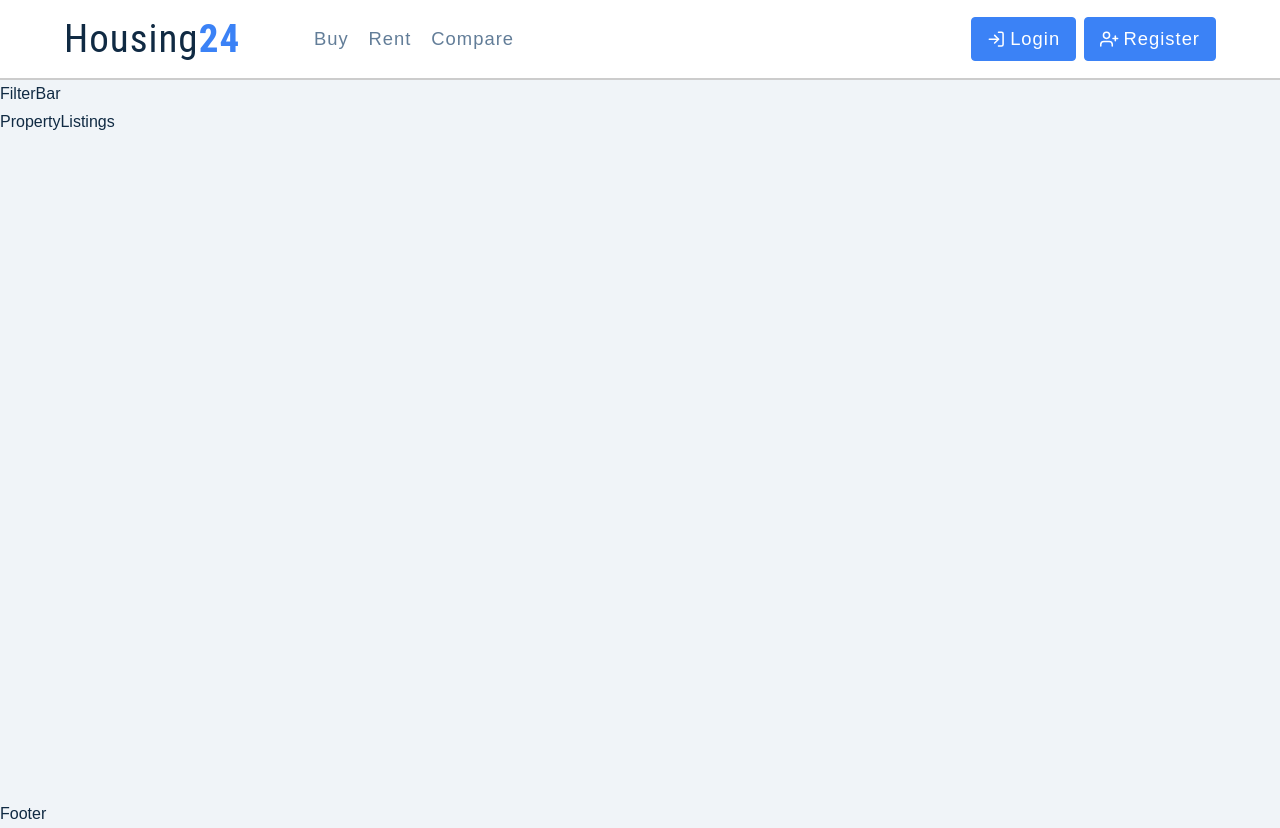
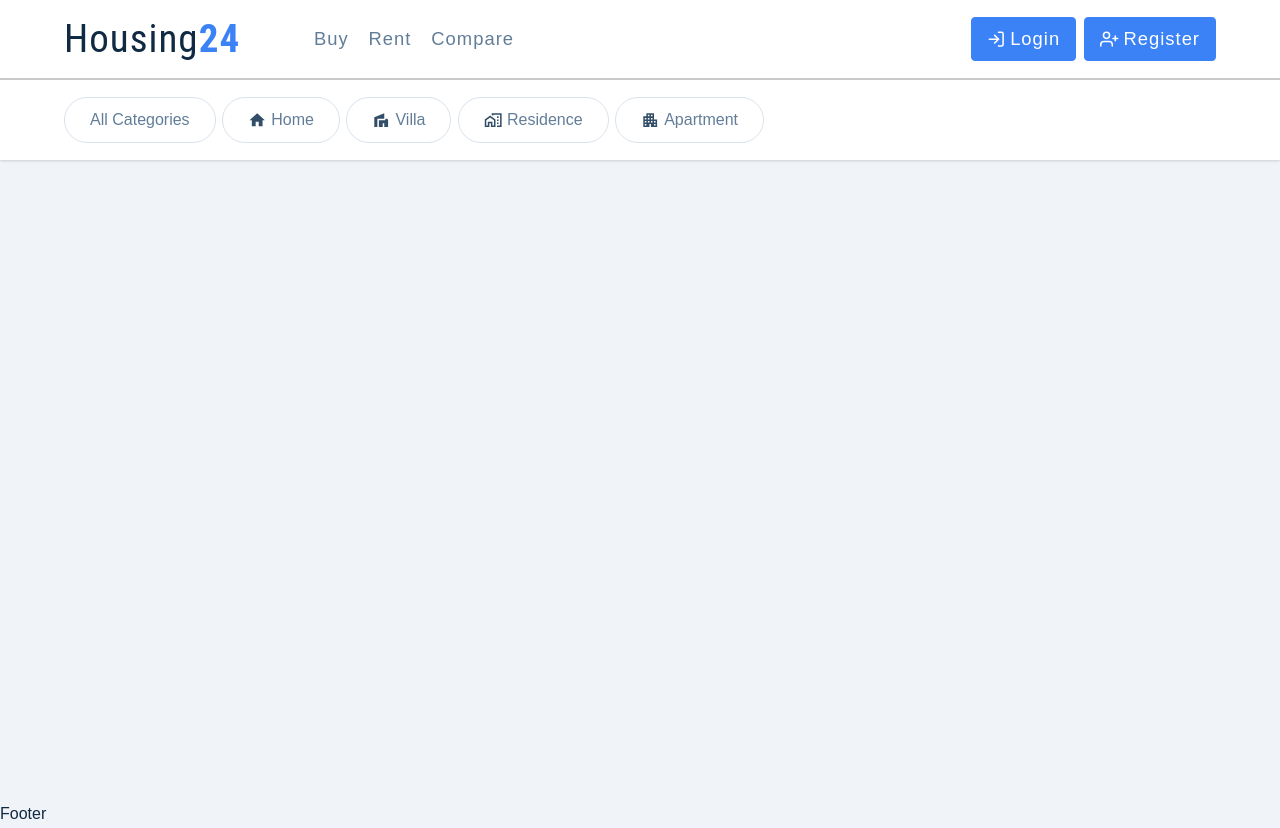
Before and after one commit to Jon-Felipe/Housing24, a React (Create React App) app: page / in a window 1280 px wide. Built offline with nearby package versions, Linux system fonts and the light colour scheme; the HTML template or start-up script is replaced by a standard one.

Commit message:
Added and styled filterbar property categories

```diff
--- a/src/components/FilterBar.jsx
+++ b/src/components/FilterBar.jsx
@@ -1,10 +1,53 @@
 import React from 'react';
 import styled from 'styled-components';
 
+// components
+import Blurb from './ui/Blurb';
+
+// property categories
+import { propertyCategories } from '../utils/constants';
+
 const FilterBar = () => {
-  return <FilterBarWrapper>FilterBar</FilterBarWrapper>;
+  return (
+    <FilterBarWrapper>
+      {/* property filters */}
+      <div className='filterbar-content'>
+        <div className='property-filters'>
+          {propertyCategories.map((category) => {
+            return (
+              <Blurb
+                key={category.id}
+                icon={category.icon}
+                text={category.text}
+              />
+            );
+          })}
+        </div>
+
+        {/* search bar */}
+      </div>
+    </FilterBarWrapper>
+  );
 };
 
 export default FilterBar;
 
-const FilterBarWrapper = styled.div``;
+const FilterBarWrapper = styled.div`
+  background-color: var(--white);
+  height: 5rem;
+  display: flex;
+  align-items: center;
+  box-shadow: var(--shadow-1);
+  .filterbar-content {
+    width: 90vw;
+    max-width: 1440px;
+    margin: 0 auto;
+    display: grid;
+    grid-template-columns: 700px 1fr;
+  }
+  .property-filters {
+    display: flex;
+    align-items: center;
+    justify-content: space-between;
+  }
+`;
--- /dev/null
+++ b/src/components/ui/Blurb.jsx
@@ -0,0 +1,32 @@
+import React from 'react';
+import styled from 'styled-components';
+
+const Blurb = ({ icon, text }) => {
+  return (
+    <BlurbWrapper>
+      {icon && icon}
+      <p>{text}</p>
+    </BlurbWrapper>
+  );
+};
+
+export default Blurb;
+
+const BlurbWrapper = styled.button`
+  display: flex;
+  align-items: center;
+  border: 1px solid var(--grey-100);
+  border-radius: 30px;
+  padding: 13px 25px;
+  background-color: var(--white);
+  cursor: pointer;
+  svg {
+    color: var(--grey-700);
+    margin-right: 5px;
+    font-size: 1.15rem;
+  }
+  p {
+    color: var(--grey-500);
+    font-size: 1rem;
+  }
+`;
--- a/src/index.css
+++ b/src/index.css
@@ -109,6 +109,10 @@ h4 {
 
 h5 {
   font-size: 1.25rem;
+}
+
+p {
+  margin: 0;
 }
 
 small,
--- a/src/pages/Home.jsx
+++ b/src/pages/Home.jsx
@@ -11,9 +11,7 @@ const Home = () => {
       <section>
         <FilterBar />
       </section>
-      <section>
-        <PropertyListings />
-      </section>
+      <section>{/* <PropertyListings /> */}</section>
     </HomeWrapper>
   );
 };
--- a/src/utils/constants.js
+++ b/src/utils/constants.js
@@ -1,5 +1,11 @@
 import React from 'react';
 import { FiLogIn, FiUserPlus } from 'react-icons/fi';
+import {
+  MdHome,
+  MdVilla,
+  MdOutlineHomeWork,
+  MdApartment,
+} from 'react-icons/md';
 
 export const pageLinks = [
   {
@@ -33,3 +39,30 @@ export const profileLinks = [
     icon: <FiUserPlus />,
   },
 ];
+
+export const propertyCategories = [
+  {
+    id: 1,
+    text: 'All Categories',
+  },
+  {
+    id: 2,
+    text: 'Home',
+    icon: <MdHome />,
+  },
+  {
+    id: 3,
+    text: 'Villa',
+    icon: <MdVilla />,
+  },
+  {
+    id: 4,
+    text: 'Residence',
+    icon: <MdOutlineHomeWork />,
+  },
+  {
+    id: 5,
+    text: 'Apartment',
+    icon: <MdApartment />,
+  },
+];
```
